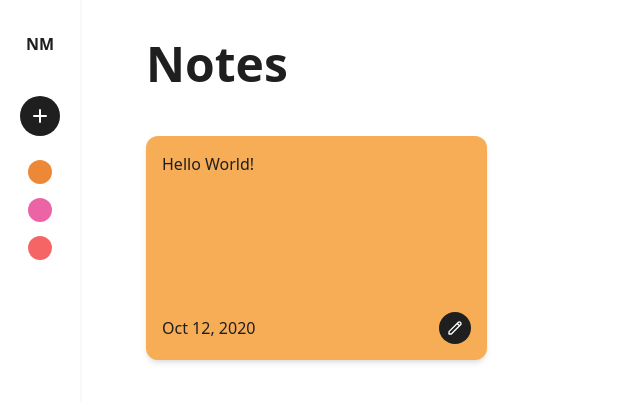
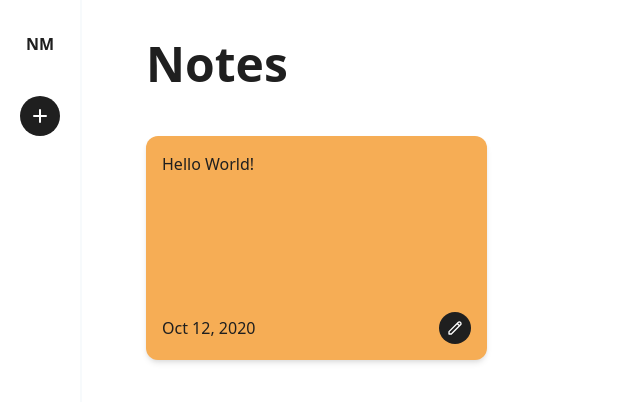
Before and after one commit to angel-codes/notes-manager, a React (Create React App) app: page / in a window 1280 px wide. Shown: the top 402 px of the page, without its empty margins (0-640 px from the left). Built offline with nearby package versions, Linux system fonts and the light colour scheme.

Commit message:
✨ feature(sidebar): adding animation in select color component

```diff
--- /dev/null
+++ b/src/componets/SelectColor.js
@@ -0,0 +1,64 @@
+import React from 'react';
+import { motion } from 'framer-motion';
+
+const variants = {
+  open: {
+    transition: { staggerChildren: 0.07, delayChildren: 0.2 }
+  },
+  closed: {
+    transition: { staggerChildren: 0.05, staggerDirection: -1 }
+  }
+};
+
+const itemVariants = {
+  open: {
+    y: 0,
+    opacity: 1,
+    transition: {
+      y: { stiffness: 1000, velocity: 100 }
+    }
+  },
+  closed: {
+    y: 50,
+    opacity: 0,
+    transition: {
+      y: { stiffness: 1000 }
+    }
+  }
+};
+
+const SelectColor = () => {
+  return (
+    <motion.ul
+      variants={variants}
+      className="flex flex-col items-center justify-center mt-6"
+    >
+      <motion.li
+        variants={itemVariants}
+        whileHover={{ scale: 1.1 }}
+        whileTap={{ scale: 0.9 }}
+        className="mb-2"
+      >
+        <button className="w-6 h-6 bg-orange-500 rounded-full"></button>
+      </motion.li>
+      <motion.li
+        variants={itemVariants}
+        whileHover={{ scale: 1.1 }}
+        whileTap={{ scale: 0.9 }}
+        className="mb-2"
+      >
+        <button className="w-6 h-6 bg-pink-500 rounded-full"></button>
+      </motion.li>
+      <motion.li
+        variants={itemVariants}
+        whileHover={{ scale: 1.1 }}
+        whileTap={{ scale: 0.9 }}
+        className="mb-2"
+      >
+        <button className="w-6 h-6 bg-red-500 rounded-full"></button>
+      </motion.li>
+    </motion.ul>
+  );
+};
+
+export default SelectColor;
--- a/src/componets/Siderbar.js
+++ b/src/componets/Siderbar.js
@@ -1,11 +1,26 @@
 import React from 'react';
+import { motion, useCycle } from 'framer-motion';
+
+// Components
+import SelectColor from './SelectColor';
 
 const Sidebar = () => {
+  const [isOpen, toggleOpen] = useCycle(false, true);
+
   return (
     <aside className="pt-8 px-5 min-h-screen text-center border-r-2 border-gray-100">
       <span className="text-primary font-semibold">NM</span>
-      <div className="flex flex-col mt-10">
-        <button className="flex items-center justify-center w-10 h-10 text-center bg-primary rounded-full">
+      <motion.div
+        initial={false}
+        animate={isOpen ? 'open' : 'closed'}
+        className="flex flex-col mt-10"
+      >
+        <motion.button
+          whileHover={{ scale: 1.1 }}
+          whileTap={{ scale: 0.9 }}
+          onClick={toggleOpen}
+          className="flex items-center justify-center w-10 h-10 text-center bg-primary rounded-full focus:outline-none"
+        >
           <svg
             className="w-6 h-6 text-white"
             fill="none"
@@ -20,19 +35,9 @@ const Sidebar = () => {
               d="M12 6v6m0 0v6m0-6h6m-6 0H6"
             ></path>
           </svg>
-        </button>
-        <ul className="flex flex-col items-center justify-center mt-6">
-          <li className="mb-2">
-            <button className="w-6 h-6 bg-orange-500 rounded-full"></button>
-          </li>
-          <li className="mb-2">
-            <button className="w-6 h-6 bg-pink-500 rounded-full"></button>
-          </li>
-          <li className="mb-2">
-            <button className="w-6 h-6 bg-red-500 rounded-full"></button>
-          </li>
-        </ul>
-      </div>
+        </motion.button>
+        <SelectColor />
+      </motion.div>
     </aside>
   );
 };
```
